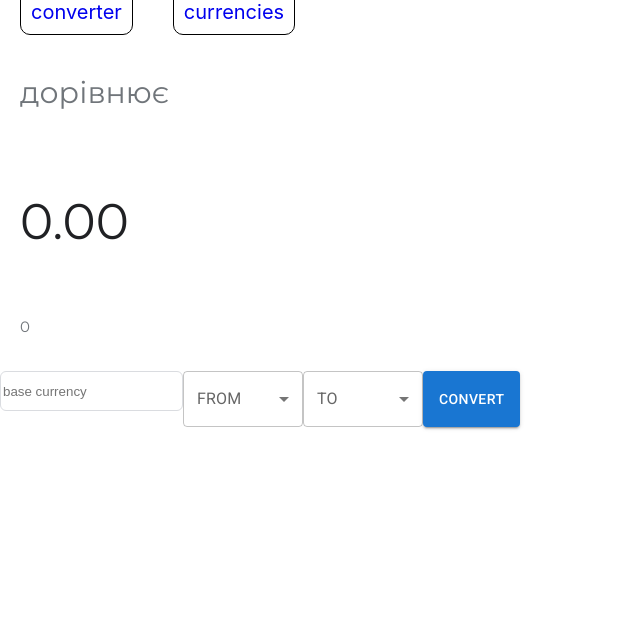
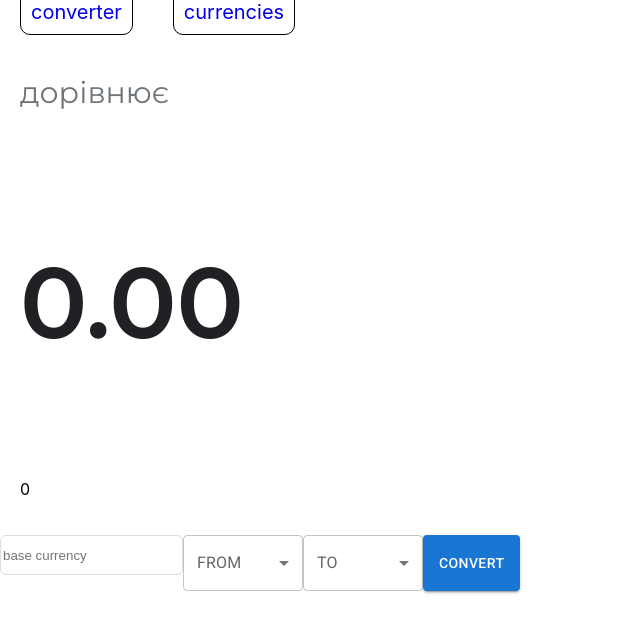
Before and after one commit to ruslan3gula/reactjs-currency-exchange, a React (Create React App) app: page /converter in a window 1280 px wide. Shown: the top 632 px of the page, without its empty margins (0-640 px from the left). Built offline with nearby package versions, Linux system fonts and the light colour scheme.

Commit message:
styledComponent added

```diff
--- a/package.json
+++ b/package.json
@@ -50,5 +50,8 @@
       "last 1 firefox version",
       "last 1 safari version"
     ]
+  },
+  "devDependencies": {
+    "@types/styled-components": "^5.1.25"
   }
 }
--- a/src/App.tsx
+++ b/src/App.tsx
@@ -1,14 +1,6 @@
 import React from "react";
-import { BrowserRouter, Routes, Route, Link } from "react-router-dom";
-
-import Box from "@mui/material/Box";
-import Tab from "@mui/material/Tab";
-import Tabs from "@mui/material/Tabs";
-
 import "./App.css";
-
-import { Converter } from "./components/Converter";
-import { Currencies } from "./components/Currencies/Currencies";
+import { MainRouter } from "./components/MainRouter";
 
 export const App = () => {
   const [value, setValue] = React.useState("one");
@@ -19,21 +11,7 @@ export const App = () => {
 
   return (
     <div className="App">
-      <BrowserRouter>
-        <Box sx={{ width: "100%" }}>
-          <Link className="link converter" to="converter">
-            converter
-          </Link>
-          <Link className="link currencies" to="currencies">
-            currencies
-          </Link>
-        </Box>
-
-        <Routes>
-          <Route path="converter" element={<Converter />} />
-          <Route path="currencies" element={<Currencies />} />
-        </Routes>
-      </BrowserRouter>
+      <MainRouter />
     </div>
   );
 };
--- a/src/components/Converter/Converter.css
+++ /dev/null
@@ -1,44 +0,0 @@
-p {
-  color: #70757a;
-  font-family: "Montserrat", sans-serif;
-  font-size: 30px;
-  font-weight: 400;
-}
-
-.currency_container {
-  display: flex;
-  flex-direction: column;
-  justify-content: start;
-  align-items: start;
-}
-
-.currency_value {
-  color: #202124;
-  font-size: 50px;
-  font-weight: 400;
-}
-
-.currency_date {
-  font-size: 15px;
-  font-weight: 400;
-}
-
-.currency_display {
-  padding: 20px 0px 20px 20px;
-  display: flex;
-  flex-direction: column;
-  align-items: start;
-}
-
-.currency_1,
-.currency_2,
-.currency_name_1,
-.currency_name_2 {
-  color: #70757a;
-  border: 1px solid #dadce0;
-  border-radius: 6px;
-  height: 36px;
-}
-.currency_input {
-  display: flex;
-}
--- a/src/components/Converter/Converter.tsx
+++ b/src/components/Converter/Converter.tsx
@@ -1,9 +1,6 @@
 import React, { useEffect, useState } from "react";
 
-import "./Converter.css";
-
 import { useDispatch } from "react-redux";
-import axios from "axios";
 import Button from "@mui/material/Button";
 
 import Box from "@mui/material/Box";
@@ -14,6 +11,14 @@ import Select, { SelectChangeEvent } from "@mui/material/Select";
 import { currencies } from "../../core/constants/currenciesArray";
 import { fetchConvert } from "../../core/redux/converter/convertSlice";
 import { useTypedSelector } from "../../core/hooks/useTypedSelector";
+import { CurrencyContainer } from "../styled/Converter.styled";
+import {
+  CurrencyDisplay,
+  CurrencyInput,
+  CurrencyValue,
+  Currency1,
+  CurrencyPlainText,
+} from "../styled/Converter.styled";
 
 export const Converter = () => {
   const [amount, setAmount] = useState("");
@@ -44,21 +49,20 @@ export const Converter = () => {
   };
 
   return (
-    <div className="currency_container">
-      <div className="currency_display">
-        <p className="currency_plain_text">
+    <CurrencyContainer>
+      <CurrencyDisplay>
+        <CurrencyPlainText>
           {amount} {from} дорівнює
-        </p>
-        <p className="currency_value">
+        </CurrencyPlainText>
+        <CurrencyValue>
           {Number(conversionResult.data?.result).toFixed(2)}
           <span className="result_currency"> {to}</span>
-        </p>
+        </CurrencyValue>
         <p className="currency_date">{conversionTime && conversionTime}</p>
-      </div>
-      <div className="currency_input">
-        <input
+      </CurrencyDisplay>
+      <CurrencyInput>
+        <Currency1
           type="text"
-          className="currency_1"
           placeholder="base currency"
           value={amount}
           onChange={(e) => setAmount(e.target.value)}
@@ -98,7 +102,7 @@ export const Converter = () => {
         <Button variant="contained" onClick={convertViaRedux}>
           Convert
         </Button>
-      </div>
-    </div>
+      </CurrencyInput>
+    </CurrencyContainer>
   );
 };
--- /dev/null
+++ b/src/components/MainRouter/MainRouter.tsx
@@ -0,0 +1,32 @@
+import React from "react";
+
+import { BrowserRouter, Routes, Route, Link } from "react-router-dom";
+
+import Box from "@mui/material/Box";
+import Tab from "@mui/material/Tab";
+import Tabs from "@mui/material/Tabs";
+
+import { Converter } from "../Converter/Converter";
+import { Currencies } from "../Currencies/Currencies";
+
+export const MainRouter = () => {
+  return (
+    <div>
+      <BrowserRouter>
+        <Box sx={{ width: "100%" }}>
+          <Link className="link converter" to="converter">
+            converter
+          </Link>
+          <Link className="link currencies" to="currencies">
+            currencies
+          </Link>
+        </Box>
+
+        <Routes>
+          <Route path="converter" element={<Converter />} />
+          <Route path="currencies" element={<Currencies />} />
+        </Routes>
+      </BrowserRouter>
+    </div>
+  );
+};
--- /dev/null
+++ b/src/components/MainRouter/index.ts
@@ -0,0 +1 @@
+export * from "./MainRouter";
--- /dev/null
+++ b/src/components/styled/Converter.styled.ts
@@ -0,0 +1,39 @@
+import styled from "styled-components";
+
+export const CurrencyContainer = styled.div`
+  display: flex;
+  flex-direction: column;
+  justify-content: start;
+  align-items: start;
+`;
+
+export const CurrencyDisplay = styled.div`
+  padding: 20px 0px 20px 20px;
+  display: flex;
+  flex-direction: column;
+  align-items: start;
+`;
+
+export const CurrencyInput = styled.div`
+  display: flex;
+`;
+
+export const Currency1 = styled.input`
+  color: #70757a;
+  border: 1px solid #dadce0;
+  border-radius: 6px;
+  height: 36px;
+`;
+
+export const CurrencyPlainText = styled.p`
+  color: #70757a;
+  font-family: "Montserrat", sans-serif;
+  font-size: 30px;
+  font-weight: 400;
+`;
+
+export const CurrencyValue = styled(CurrencyPlainText)`
+  color: #202124;
+  font-size: 100px;
+  font-weight: 800;
+`;
```
Also changed, not shown: 1 other file (tests, documents, lock files or other folders).
